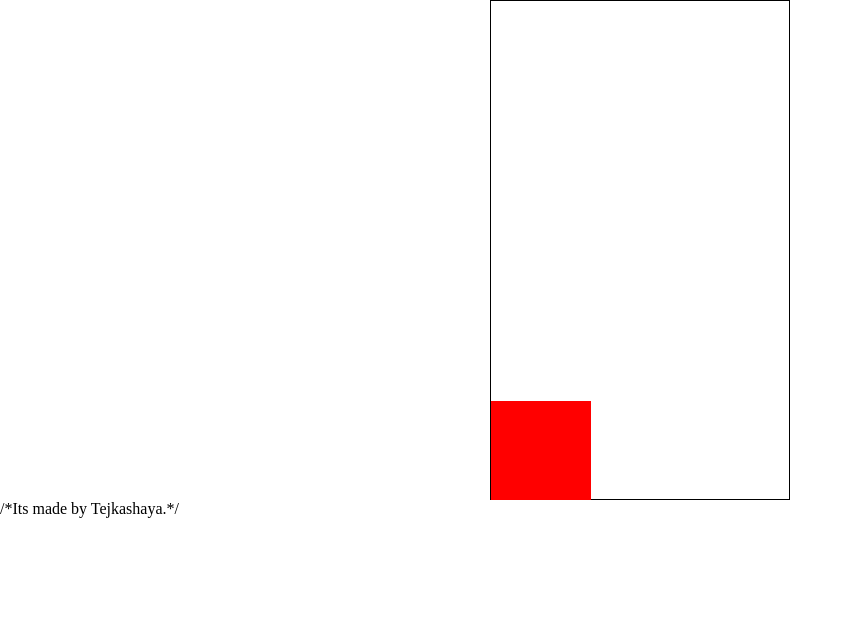
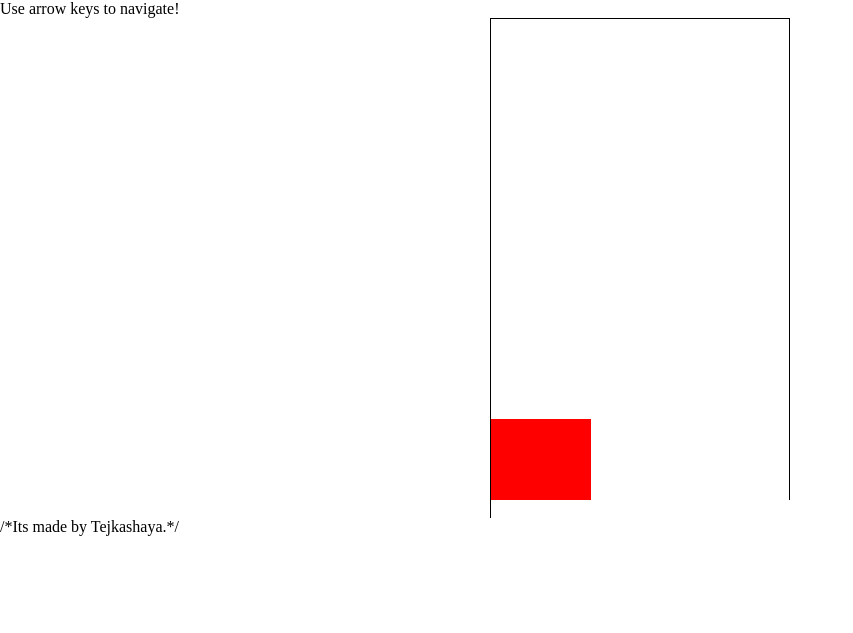
Before and after one commit to Tejakshaya/escape-the-squares, a plain HTML site: page index.html in a window 1280 px wide. Shown: the whole page, without its empty margins (0-853 px from the left). Drawn offline with Linux system fonts and the light colour scheme.

Commit message:
Update index.html

```diff
--- a/index.html
+++ b/index.html
@@ -7,6 +7,7 @@
     <meta name="viewport" content="width=device-width, initial-scale=1.0">
 </head>
 <body>
+<p>Use arrow keys to navigate!</p>
     <div id="game">
         <div id="left"></div>
         <div id="right"></div>
```
